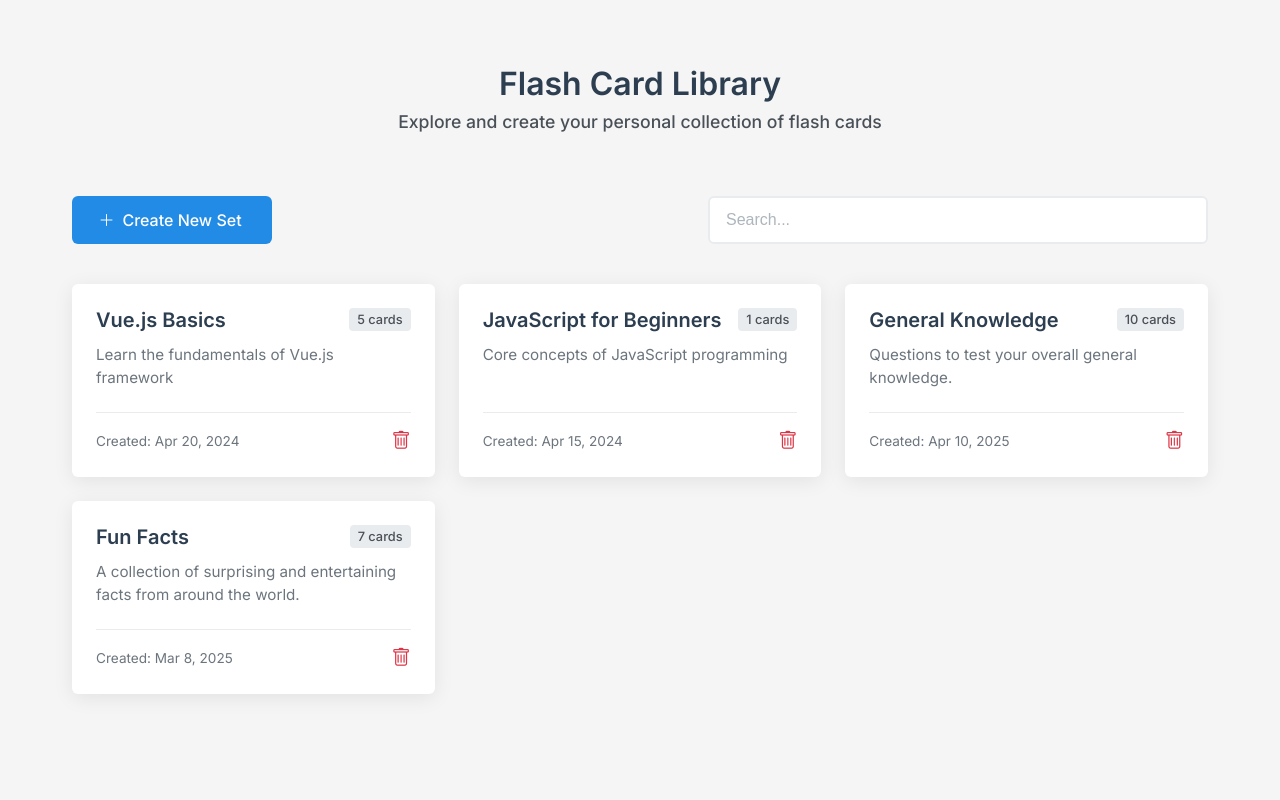
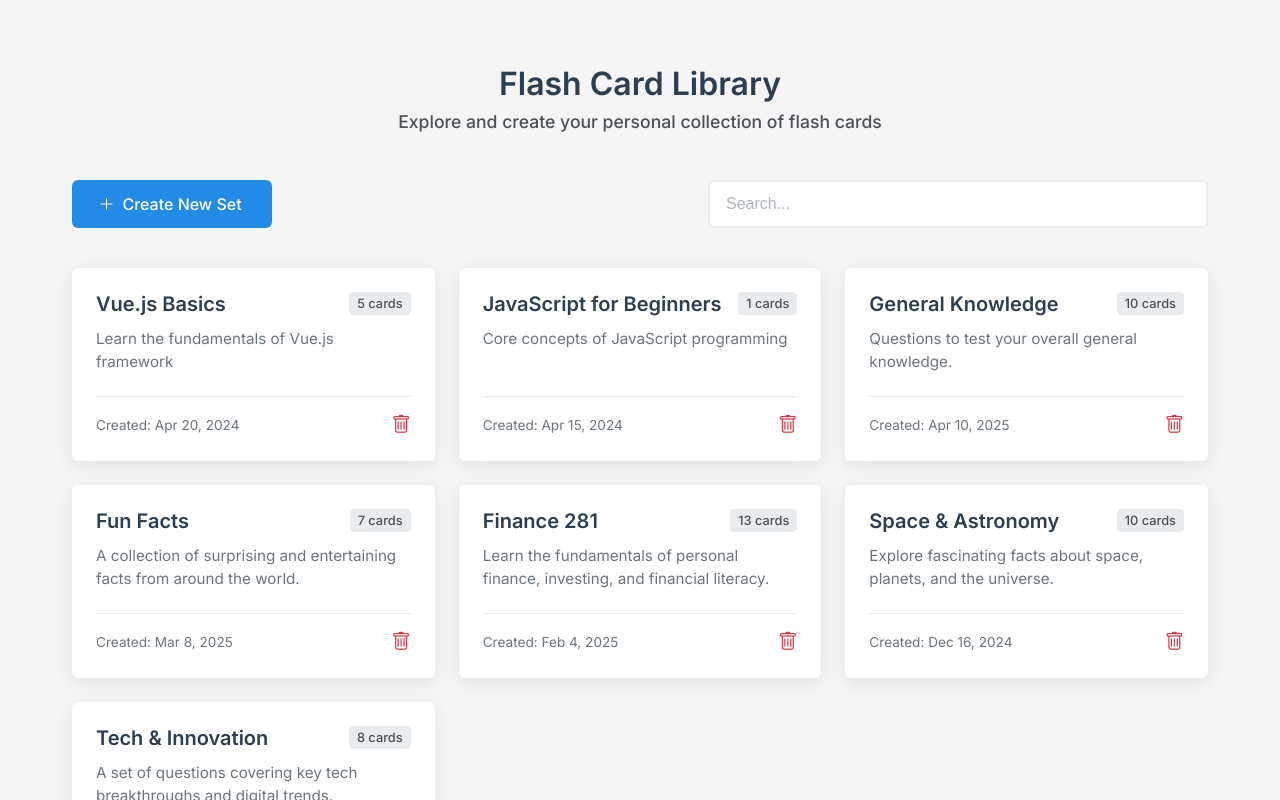
Before and after one commit to vincenttao04/flashcards-fe, a Vue app: page / in a window 1280 px wide. Built offline with nearby package versions, Linux system fonts and the light colour scheme.

Commit message:
chore: increased data set

```diff
--- a/src/data/flashCardSets.js
+++ b/src/data/flashCardSets.js
@@ -130,6 +130,171 @@ export const flashCardSets = [
       },
     ],
   },
+  {
+    id: "finance-281",
+    title: "Finance 281",
+    description:
+      "Learn the fundamentals of personal finance, investing, and financial literacy.",
+    createdAt: new Date("2025-02-04"),
+    cards: [
+      {
+        question: "What is a budget?",
+        answer:
+          "A budget is a plan for how you will spend and save your money.",
+      },
+      {
+        question: "What does APR stand for?",
+        answer: "Annual Percentage Rate",
+      },
+      {
+        question: "What is credit score used for?",
+        answer: "It indicates your creditworthiness to lenders.",
+      },
+      {
+        question: "What is compound interest?",
+        answer:
+          "Interest calculated on both the principal and the accumulated interest.",
+      },
+      {
+        question:
+          "What is the difference between a debit card and a credit card?",
+        answer:
+          "A debit card uses your money; a credit card borrows money from the bank.",
+      },
+      {
+        question: "What is an emergency fund?",
+        answer: "Money set aside for unexpected expenses or emergencies.",
+      },
+      {
+        question: "What is a stock?",
+        answer: "A stock represents ownership in a company.",
+      },
+      {
+        question: "What is a bond?",
+        answer:
+          "A bond is a loan made to a company or government by an investor.",
+      },
+      {
+        question: "What does 'diversification' mean in investing?",
+        answer: "Spreading investments across different assets to reduce risk.",
+      },
+      {
+        question: "What is inflation?",
+        answer:
+          "The general increase in prices and decrease in purchasing power over time.",
+      },
+      {
+        question: "What is a 401(k)?",
+        answer: "A retirement savings plan offered by employers in the U.S.",
+      },
+      {
+        question: "What does 'net worth' mean?",
+        answer: "The value of your assets minus your liabilities.",
+      },
+      {
+        question: "What is a mortgage?",
+        answer:
+          "A loan used to purchase real estate, typically paid over years.",
+      },
+    ],
+  },
+  // === Space & Astronomy Set ===
+  {
+    id: "space-astronomy",
+    title: "Space & Astronomy",
+    description:
+      "Explore fascinating facts about space, planets, and the universe.",
+    createdAt: new Date("2024-12-16"),
+    cards: [
+      {
+        question: "Which planet is known as the Red Planet?",
+        answer: "Mars",
+      },
+      {
+        question: "What is the hottest planet in our solar system?",
+        answer: "Venus",
+      },
+      {
+        question: "How long does light from the Sun take to reach Earth?",
+        answer: "About 8 minutes and 20 seconds",
+      },
+      {
+        question: "What is a black hole?",
+        answer:
+          "A region of space where gravity is so strong that nothing can escape from it.",
+      },
+      {
+        question: "Which planet has the most moons?",
+        answer: "Saturn",
+      },
+      {
+        question: "What galaxy is Earth located in?",
+        answer: "The Milky Way Galaxy",
+      },
+      {
+        question: "What causes a solar eclipse?",
+        answer:
+          "The Moon passes between the Earth and the Sun, blocking sunlight.",
+      },
+      {
+        question: "What was the first human-made object to reach space?",
+        answer: "The V-2 rocket in 1944",
+      },
+      {
+        question: "Who was the first person on the Moon?",
+        answer: "Neil Armstrong",
+      },
+      {
+        question: "What is the International Space Station (ISS)?",
+        answer:
+          "A space station where astronauts live and work in orbit around Earth.",
+      },
+    ],
+  },
+
+  // === Technology & Innovation Set ===
+  {
+    id: "tech-innovation",
+    title: "Tech & Innovation",
+    description:
+      "A set of questions covering key tech breakthroughs and digital trends.",
+    createdAt: new Date("2024-11-02"),
+    cards: [
+      {
+        question: "Who is known as the father of the computer?",
+        answer: "Charles Babbage",
+      },
+      {
+        question: "What does AI stand for?",
+        answer: "Artificial Intelligence",
+      },
+      {
+        question: "What is blockchain used for?",
+        answer:
+          "Secure, decentralized data storage and transactions (e.g., cryptocurrency).",
+      },
+      {
+        question: "What is cloud computing?",
+        answer: "The delivery of computing services over the internet.",
+      },
+      {
+        question: "What is the Internet of Things (IoT)?",
+        answer: "A network of physical devices connected and exchanging data.",
+      },
+      {
+        question: "What language is commonly used to build websites?",
+        answer: "HTML, CSS, and JavaScript",
+      },
+      {
+        question: "Who founded Microsoft?",
+        answer: "Bill Gates and Paul Allen",
+      },
+      {
+        question: "What does VR stand for?",
+        answer: "Virtual Reality",
+      },
+    ],
+  },
 ];
 
 export function getFlashCardSet(setId) {
--- a/src/pages/HomePage.vue
+++ b/src/pages/HomePage.vue
@@ -67,7 +67,7 @@ const filteredFlashCardSets = computed(() => {
   height: 48px;
   align-items: stretch;
   gap: 2rem;
-  margin-top: 4rem;
+  margin-top: 3rem;
   margin-bottom: 2.5rem;
 }
 
```
